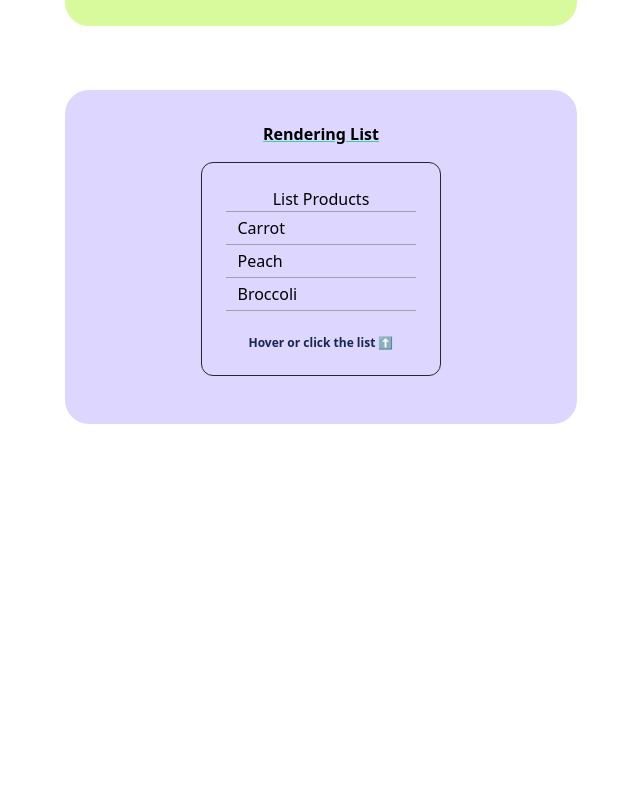
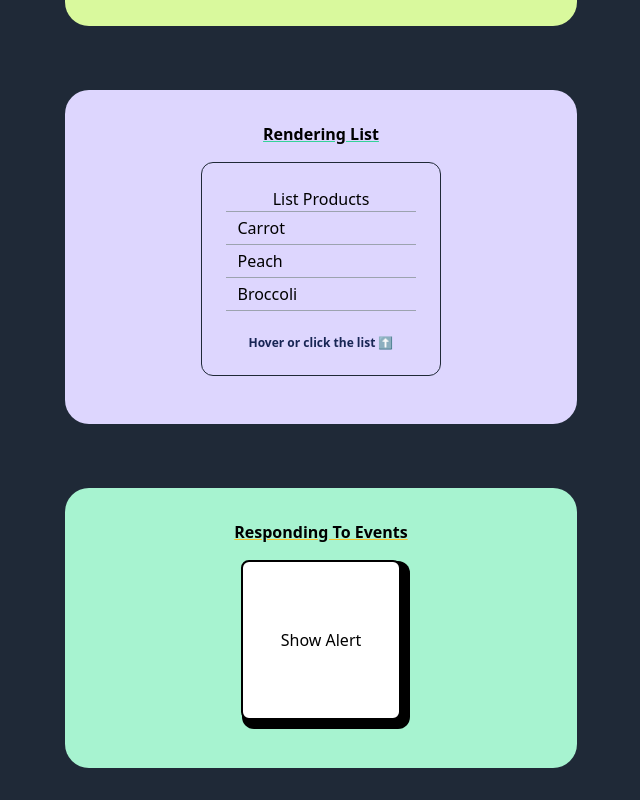
Before and after one commit to Luchooo/react-quick-start, a React (Vite) app: page / in a window 1280 px wide. Shown: the part 1165-1965 px from the top of the page, without its empty margins (319-959 px from the left). Before the commit the page ends 1621 px from the top, so only its background shows below. Built offline with nearby package versions, Linux system fonts and the light colour scheme.

Commit message:
feat: "Complete lesson to responding to events"

```diff
--- a/src/App.tsx
+++ b/src/App.tsx
@@ -3,10 +3,12 @@ import { Avatar } from "./lessons/styles/Avatar";
 import { About } from "./lessons/wrap/About";
 import { OnLoggedIn } from "./lessons/conditionalRendering/OnLoggedIn";
 import { Products } from "./lessons/renderingLists/Products";
+import { Alert } from "./lessons/respondingEvents/Alert";
 export const App = () => {
   return (
-    <div className="flex flex-col items-center">
-      <h1 className="bg-pink-200 w-full h-10 flex items-center justify-center">
+    <main className="bg-gray-800">
+      <div className="flex flex-col items-center mx-4">
+        <h1 className="bg-pink-200 w-screen h-10 flex items-center justify-center">
           ¡Welcome to my app!
         </h1>
         {/* Nested component ⬇️ */}
@@ -23,6 +25,10 @@ export const App = () => {
 
         {/* Rendering lists ⬇️ */}
         <Products />
+
+        {/* Responding to events */}
+        <Alert />
       </div>
+    </main>
   );
 };
--- /dev/null
+++ b/src/lessons/respondingEvents/Alert.tsx
@@ -0,0 +1,21 @@
+export const Alert = () => {
+  const handleClick = () => {
+    alert("Hi, you are clicking the button");
+  };
+
+  return (
+    <div className="my-8 bg-emerald-200 max-w-lg w-screen flex flex-col items-center p-8 rounded-3xl">
+      <h1 className="capitalize font-semibold underline decoration-amber-400">
+        Responding to events
+      </h1>
+      <button
+        className="capitalize border-2 border-black my-4 w-40 h-40 rounded-lg  bg-white shadow-[5px_5px_0px_4px_#000] group transition duration-700 hover:shadow-none"
+        onClick={handleClick}
+      >
+        <h2 className="transition duration-700 group-hover:scale-110">
+          Show alert
+        </h2>
+      </button>
+    </div>
+  );
+};
```
Also changed, not shown: 1 other file (tests, documents, lock files or other folders). Lines whose indentation alone changed are shown as unchanged.
